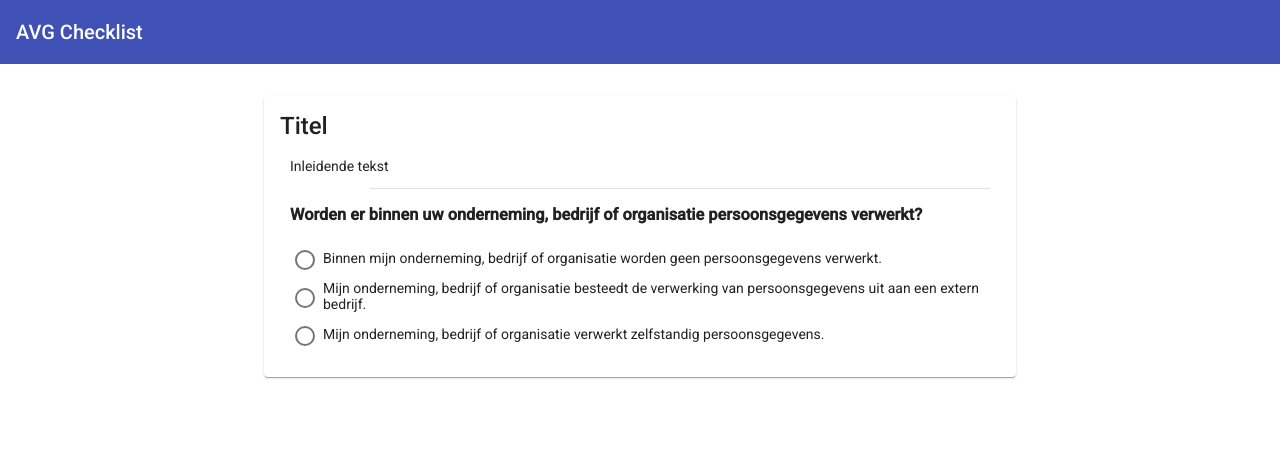
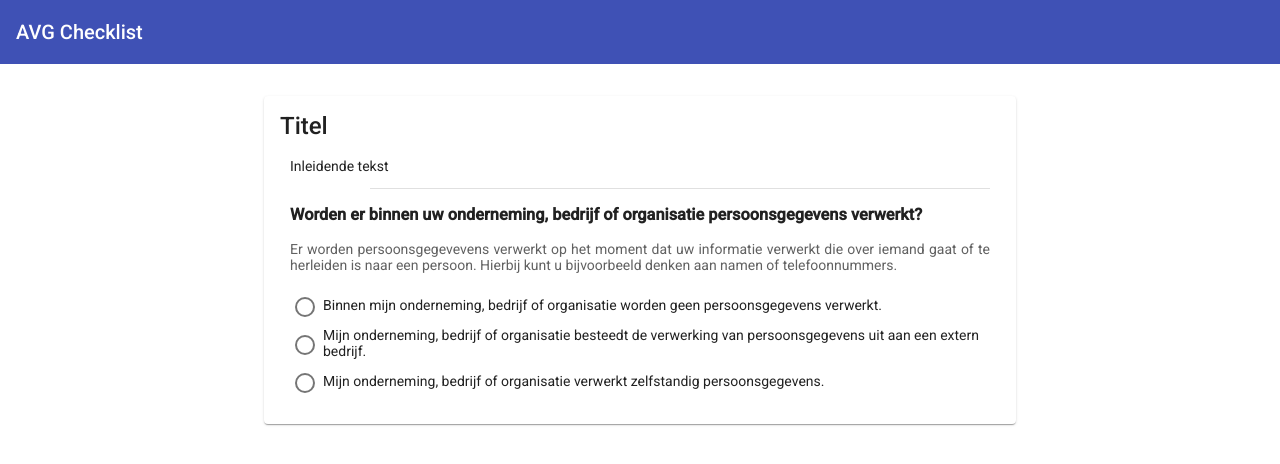
Before and after one commit to jord-nijhuis/reni-kennisboom, an Angular app: page / in a window 1280 px wide. Shown: the top 464 px of the page. Built offline with nearby package versions, Linux system fonts and the light colour scheme.

Commit message:
Add some more help text
Signed-off-by: Jord Nijhuis <jord@nijhuis.me>

```diff
--- a/src/app/step/step.component.scss
+++ b/src/app/step/step.component.scss
@@ -23,4 +23,6 @@ mat-radio-group, #checkboxGroup {
 
 .help-text {
   color: #616161;
+  text-align: justify;
+  hyphens: auto;
 }
--- a/src/app/steps/steps.ts
+++ b/src/app/steps/steps.ts
@@ -21,7 +21,9 @@ export const STEPS: Step[] = [
         ChecklistService.PROCESSING_INTERNAL,
         'Mijn onderneming, bedrijf of organisatie verwerkt zelfstandig persoonsgegevens.'
       )
-    ]
+    ],
+    'Er worden persoonsgegevevens verwerkt op het moment dat uw informatie verwerkt die over iemand gaat of ' +
+    'te herleiden is naar een persoon. Hierbij kunt u bijvoorbeeld denken aan namen of telefoonnummers.'
   ),
 
   new Step(
@@ -38,7 +40,7 @@ export const STEPS: Step[] = [
       new Option(ChecklistService.AGREEMENT_YES, 'Ja'),
       new Option(ChecklistService.AGREEMENT_NO, 'Nee')
     ],
-    null,
+    'In de verwerkinsovereenkomst sluit u uit dat de externe partij de persoonsgegevens gaat gebruiken voor eigen doeleinden.',
     false,
     checklistService => checklistService.getItem(ChecklistService.PROCESSING_EXTERNAL)
   ),
@@ -151,7 +153,8 @@ export const STEPS: Step[] = [
       new Option(ChecklistService.DATA_PROTECTION_OFFICER_YES, 'Ja'),
       new Option(ChecklistService.DATA_PROTECTION_OFFICER_NO, 'Nee')
     ],
-    null,
+    'De functionaris gegevensbescherming is iemand binnen uw onderneming, bedrijf of organisatie die toezicht houdt op de ' +
+    'naleving van de verplichtingen uit de Algemene Verordening Gegevensbescherming.',
     false,
     checklistService => checklistService.hasItems(ChecklistService.DPIA_YES, ChecklistService.DPIA_NO)
   ),
--- a/src/index.html
+++ b/src/index.html
@@ -1,5 +1,5 @@
 <!doctype html>
-<html lang="en">
+<html lang="nl">
 <head>
   <meta charset="utf-8">
   <title>AVG Checklist</title>
```
